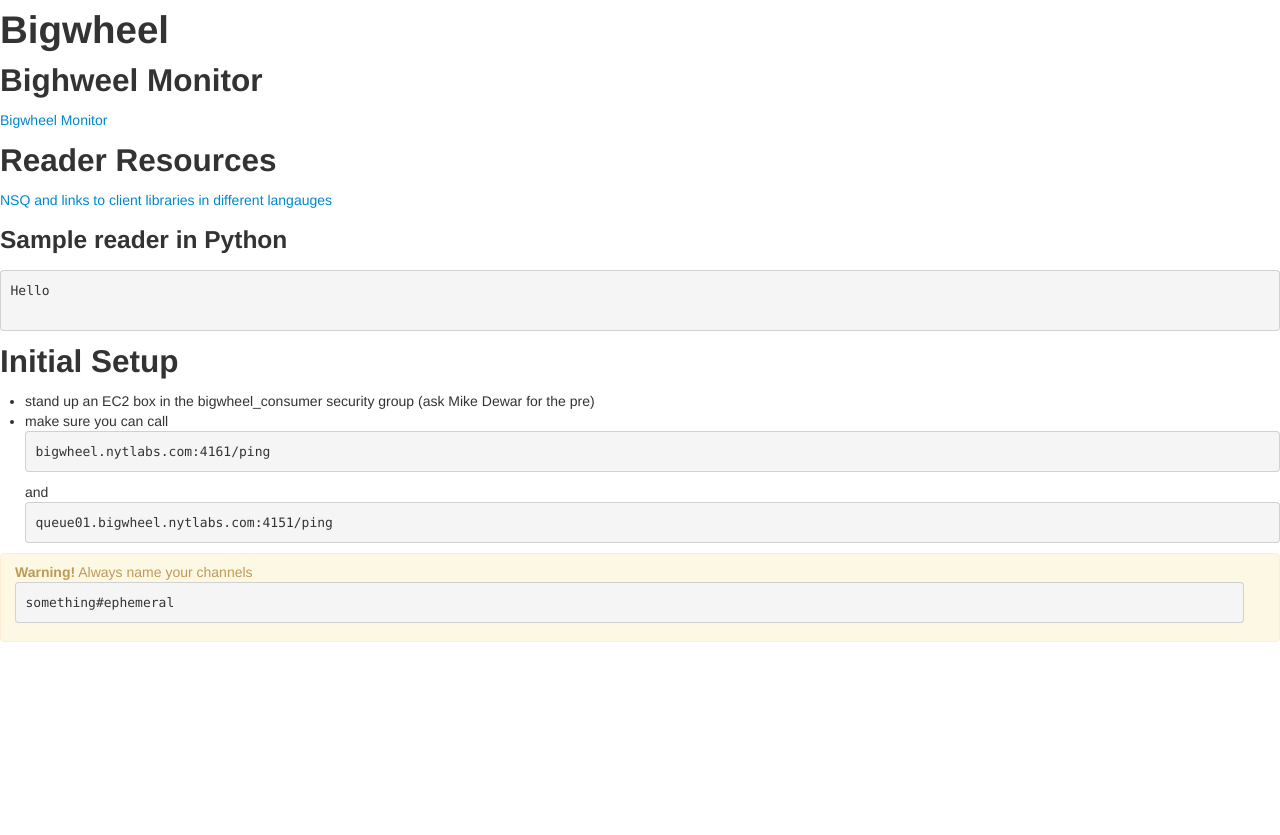
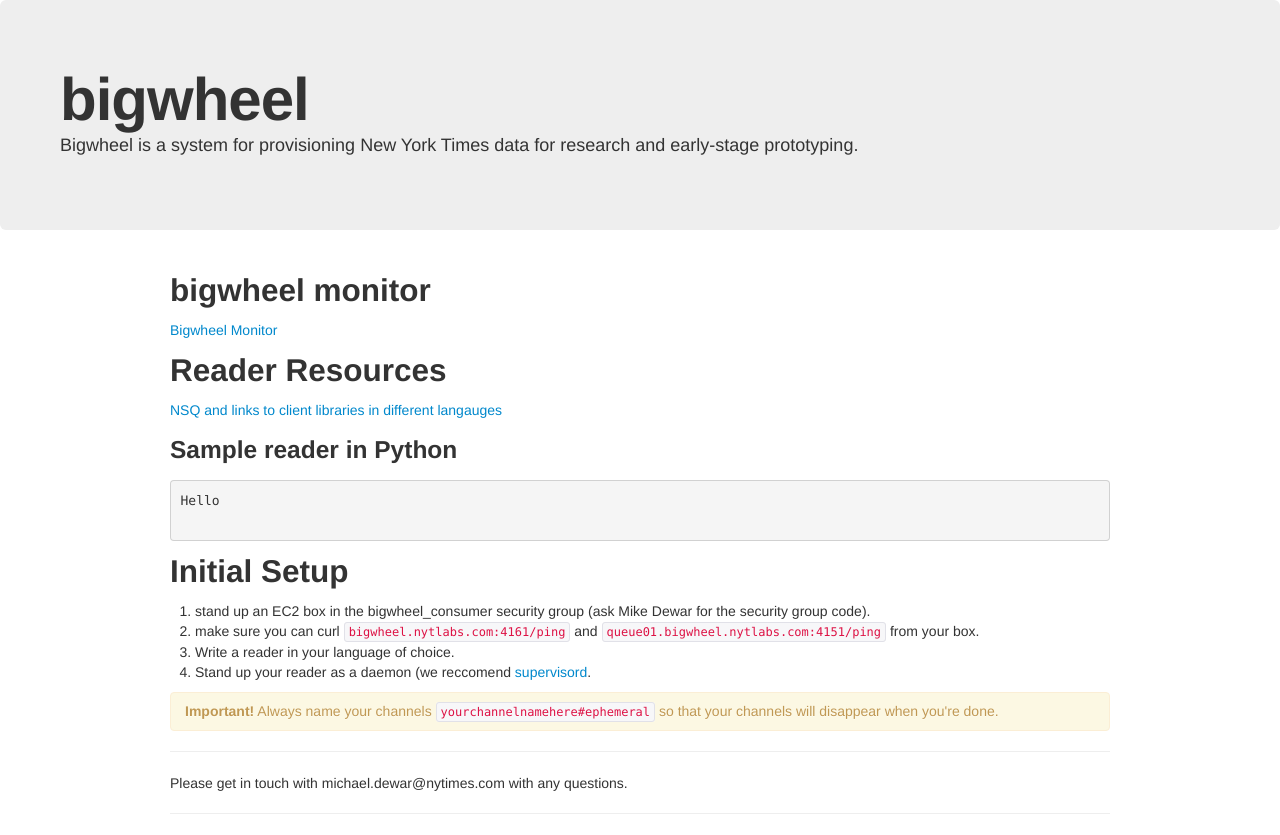
Before and after one commit to mikedewar/nsq_monitor, a Python web app: template templates/index.html in a window 1280 px wide. Before the commit the page ends 642 px from the top, so only its background shows below. Run offline with Jinja, Linux system fonts and the light colour scheme; the template is opened without the code that fills it, so the values that code supplies are empty; some libraries are stand-ins or nearby versions.

Commit message:
temapltey templatey

```diff
--- a/templates/index.html
+++ b/templates/index.html
@@ -1,14 +1,20 @@
+<!DOCTYPE html>
 <html>
     <head>
+        <meta name="viewport" content="width=device-width, initial-scale=1.0">
         <link href="/static/bootstrap/css/bootstrap.min.css" rel="stylesheet" media="screen">
         <script src="http://code.jquery.com/jquery.js"></script>
         <script src="/static/bootstrap/js/bootstrap.min.js"></script>
     </head>
 
 <body>
-    <h1>Bigwheel</h1>
+        <div class="hero-unit">
+            <h1>bigwheel</h1>
+<p>Bigwheel is a system for provisioning New York Times data for research and early-stage prototyping.</p>
+        </div>
 
-    <h2>Bighweel Monitor</h2>
+    <div class="container">
+    <h2>bigwheel monitor</h2>
 
     <p><a href="/topic/event_tracker_pages">Bigwheel Monitor</a></p>
 
@@ -24,14 +30,18 @@
 
     <h2>Initial Setup</h2>
 
-    <ul>
-        <li>stand up an EC2 box in the bigwheel_consumer security group (ask Mike Dewar for the pre)</li>
-        <li>make sure you can call <pre>bigwheel.nytlabs.com:4161/ping</pre> and <pre>queue01.bigwheel.nytlabs.com:4151/ping</pre></li>
-    </ul>
-
+    <ol>
+        <li>stand up an EC2 box in the bigwheel_consumer security group (ask Mike Dewar for the security group code).</li>
+        <li>make sure you can curl <code>bigwheel.nytlabs.com:4161/ping</code> and <code>queue01.bigwheel.nytlabs.com:4151/ping</code> from your box.</li>
+        <li>Write a reader in your language of choice.</li>
+        <li>Stand up your reader as a daemon (we reccomend <a href="http://supervisord.org/">supervisord</a>.</li>
+    </ol>
     <div class="alert">
-        <strong>Warning!</strong> Always name your channels <pre>something#ephemeral</pre>
+        <strong>Important!</strong> Always name your channels <code>yourchannelnamehere#ephemeral</code> so that your channels will disappear when you're done.
     </div>
-
+<hr>
+Please get in touch with michael.dewar@nytimes.com with any questions.
+<hr>
+</div>
 </body>
 </html>
```
